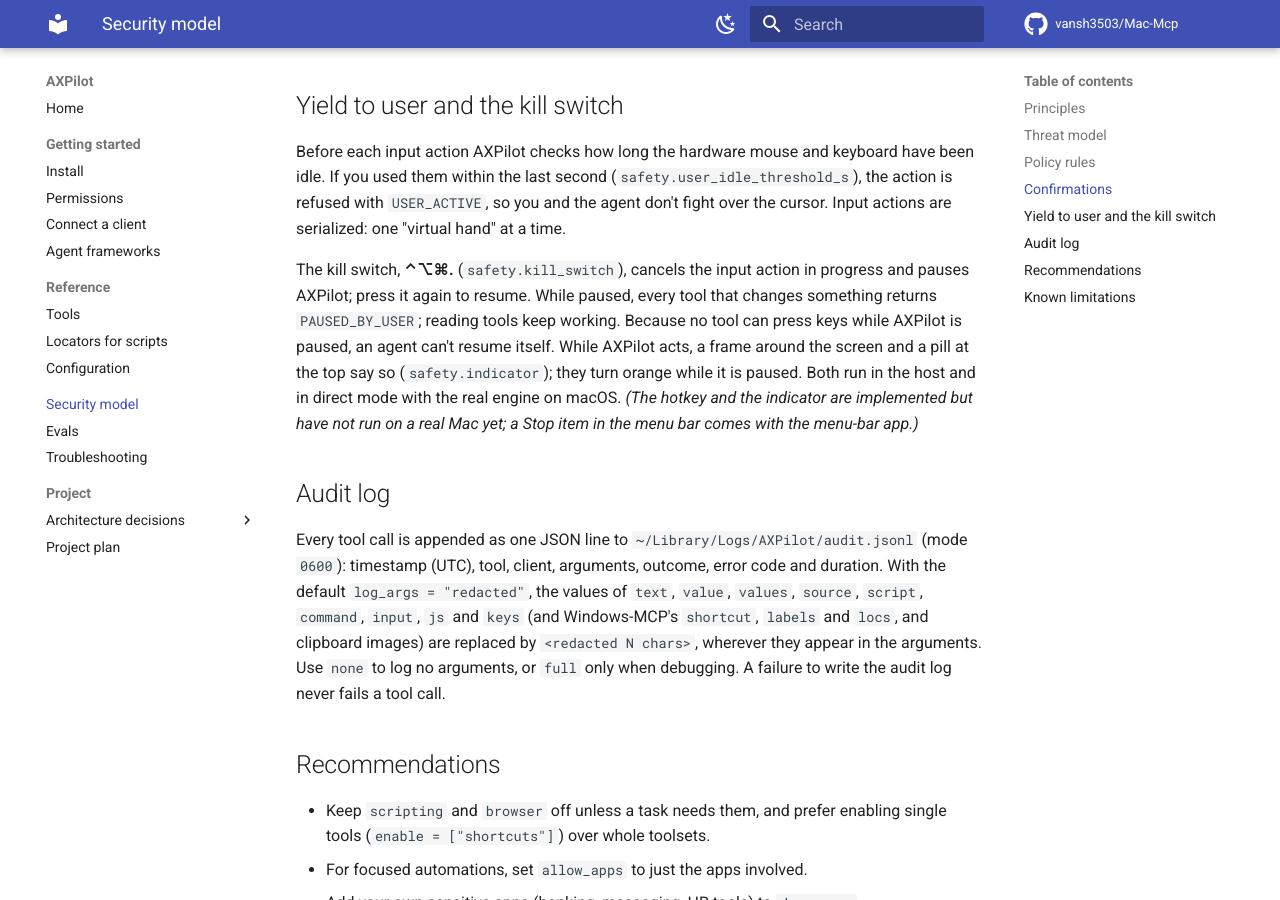
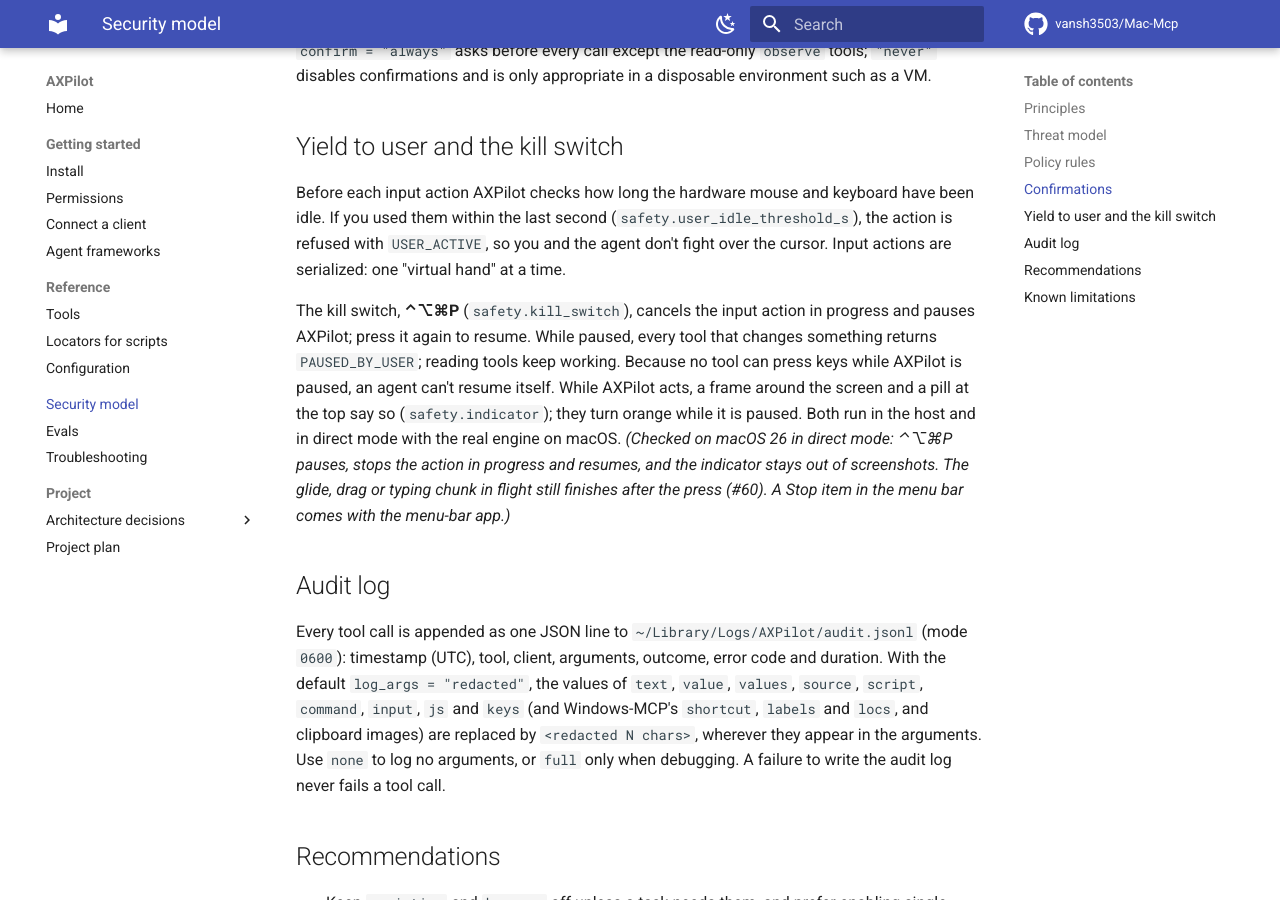
Before and after one commit to Vansh3503/Mac-Mcp, an MkDocs documentation site: the page built from docs/security.md, in a window 1280 px wide and 900 px high, scrolled down 3681 px. Built offline with MkDocs 1.6.1 and Material for MkDocs 9.7.7, drawn with Linux system fonts in a browser that asks for light colours; comment, search, counter and statistics services are not loaded; some of the changed text lies outside the part shown.

Commit message:
fix(input)!: make ⌃⌥⌘P the default kill switch
The default kill switch ⌃⌥⌘. never fired on macOS 26.7.1: real presses
of it reached neither the host nor a fresh process using AXPilot's own
CarbonHotkey and AppKitPump, while ⌃⌥⌘J, ⌃⌥⌘K, ⌃⌥⌘P and ⌃⌥⌘⎋ did. The
system takes it before any app's hotkey sees it, so it could not stop
AXPilot (#59).

The default is now "ctrl+option+cmd+p" (⌃⌥⌘P), the owner's choice.
Checked on that Mac with real presses in direct mode: pause, the next
call refused with PAUSED_BY_USER, a running action stopped, and resume
all pass. A kill switch set in the config is kept.

Docs and module notes now say what was checked on a real Mac, and name
the open gap that the in-flight glide, drag or typing chunk still
finishes (#60).

BREAKING CHANGE: the default [safety] kill_switch changes from
"ctrl+option+cmd+." to "ctrl+option+cmd+p". Set it in config.toml to
keep another combo.

Fixes #59

```diff
--- a/docs/security.md
+++ b/docs/security.md
@@ -29,7 +29,7 @@
 |---|---|---|---|
 | 1 | **Prompt injection from screen content.** A web page, email or document contains text that tries to steer the agent ("ignore your instructions and…"). | Risky toolsets off by default; confirmations for destructive actions; app and window deny-lists; Terminal rule; rate limit; audit log; server `instructions` and the Agent Skill tell agents that screen content is untrusted. | v0.1 |
 | 2 | **Confused deputy / local TCC bypass.** Another local process uses AXPilot's permissions through its socket or HTTP port. | Unix socket with mode `0600` and a same-uid peer check; **client pairing**: the first connection from a new client app asks *"Allow Claude to see and control this Mac through AXPilot?"* (Allow or Deny, remembered per app); the HTTP token is kept in the login keychain (a private `0600` file where the keychain can't be used). | v0.2 |
-| 3 | **Runaway agent.** An agent loops, acts too fast, or keeps going after you want it to stop. | Rate limit (120 input actions/min); yield-to-user; confirmations; **kill switch** (⌃⌥⌘.: cancels in-flight work and pauses, so tools return `PAUSED_BY_USER`; press again to resume; menu-bar *Stop* later); Trash rather than delete. | Rate limit and yield v0.1; kill switch implemented, not yet run on a Mac |
+| 3 | **Runaway agent.** An agent loops, acts too fast, or keeps going after you want it to stop. | Rate limit (120 input actions/min); yield-to-user; confirmations; **kill switch** (⌃⌥⌘P: cancels in-flight work and pauses, so tools return `PAUSED_BY_USER`; press again to resume; menu-bar *Stop* later); Trash rather than delete. | Rate limit and yield v0.1; kill switch checked on macOS 26 in direct mode (the input step in flight still finishes, #60) |
 | 4 | **Data exfiltration.** Reading secrets through the UI, screenshots or the clipboard. | Secure-field values are never returned; deny-listed apps are excluded from snapshots and screenshots, and deny-listed windows from snapshots and window captures; clipboard reads are audited and can be disabled (an agent that can type can still paste the clipboard into a field and read it there); audit log redacts typed text. | v0.1 |
 | 5 | **Network exposure.** The optional HTTP transport is reached by other machines or by web pages (DNS rebinding). | Binds to `127.0.0.1`; bearer token required; `Origin` and `Host` checked; no CORS. Remote access needs `--allow-remote` plus TLS; SSH or Tailscale are recommended instead. | v0.2 |
 | 6 | **Supply chain and launcher integrity.** A tampered package, dependency or launcher. | PyPI trusted publishing with attestations; locked dependencies (`uv.lock`); Dependabot; code scanning; a published cdhash per launcher version, verified by `axpilot doctor`. The launcher is ad-hoc signed, so there is no signing key to leak. | 0.1.0a1 (code scanning: planned) |
@@ -111,13 +111,15 @@
 `USER_ACTIVE`, so you and the agent don't fight over the cursor. Input actions are serialized: one
 "virtual hand" at a time.
 
-The kill switch, **⌃⌥⌘.** (`safety.kill_switch`), cancels the input action in progress and pauses
+The kill switch, **⌃⌥⌘P** (`safety.kill_switch`), cancels the input action in progress and pauses
 AXPilot; press it again to resume. While paused, every tool that changes something returns
 `PAUSED_BY_USER`; reading tools keep working. Because no tool can press keys while AXPilot is
 paused, an agent can't resume itself. While AXPilot acts, a frame around the screen and a pill at
 the top say so (`safety.indicator`); they turn orange while it is paused. Both run in the host and in
-direct mode with the real engine on macOS. *(The hotkey and the indicator are implemented but have not
-run on a real Mac yet; a Stop item in the menu bar comes with the menu-bar app.)*
+direct mode with the real engine on macOS. *(Checked on macOS 26 in direct mode: ⌃⌥⌘P pauses, stops
+the action in progress and resumes, and the indicator stays out of screenshots. The glide, drag or typing
+chunk in flight still finishes after the press (#60). A Stop item in the menu bar comes with the menu-bar
+app.)*
 
 ## Audit log
 
```
Also changed, not shown: CHANGELOG.md (+6 -0 lines), README.md (+1 -1 lines), SECURITY.md (+1 -1 lines), docs/PLAN.md (+1 -1 lines), docs/configuration.md (+3 -3 lines), docs/dev/CONTRACTS.md (+1 -1 lines), docs/dev/threat-model-review.md (+1 -1 lines), 7 other files.
